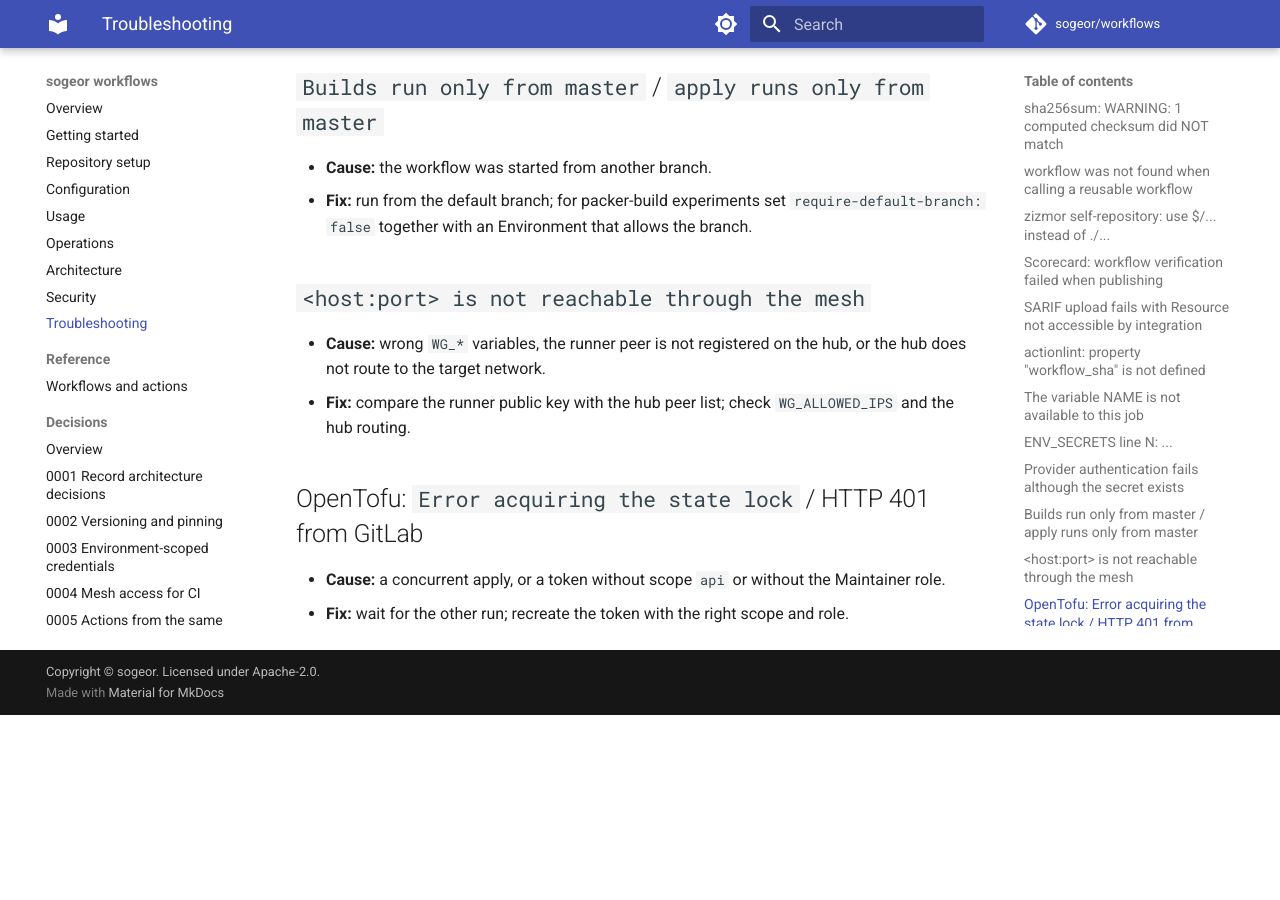
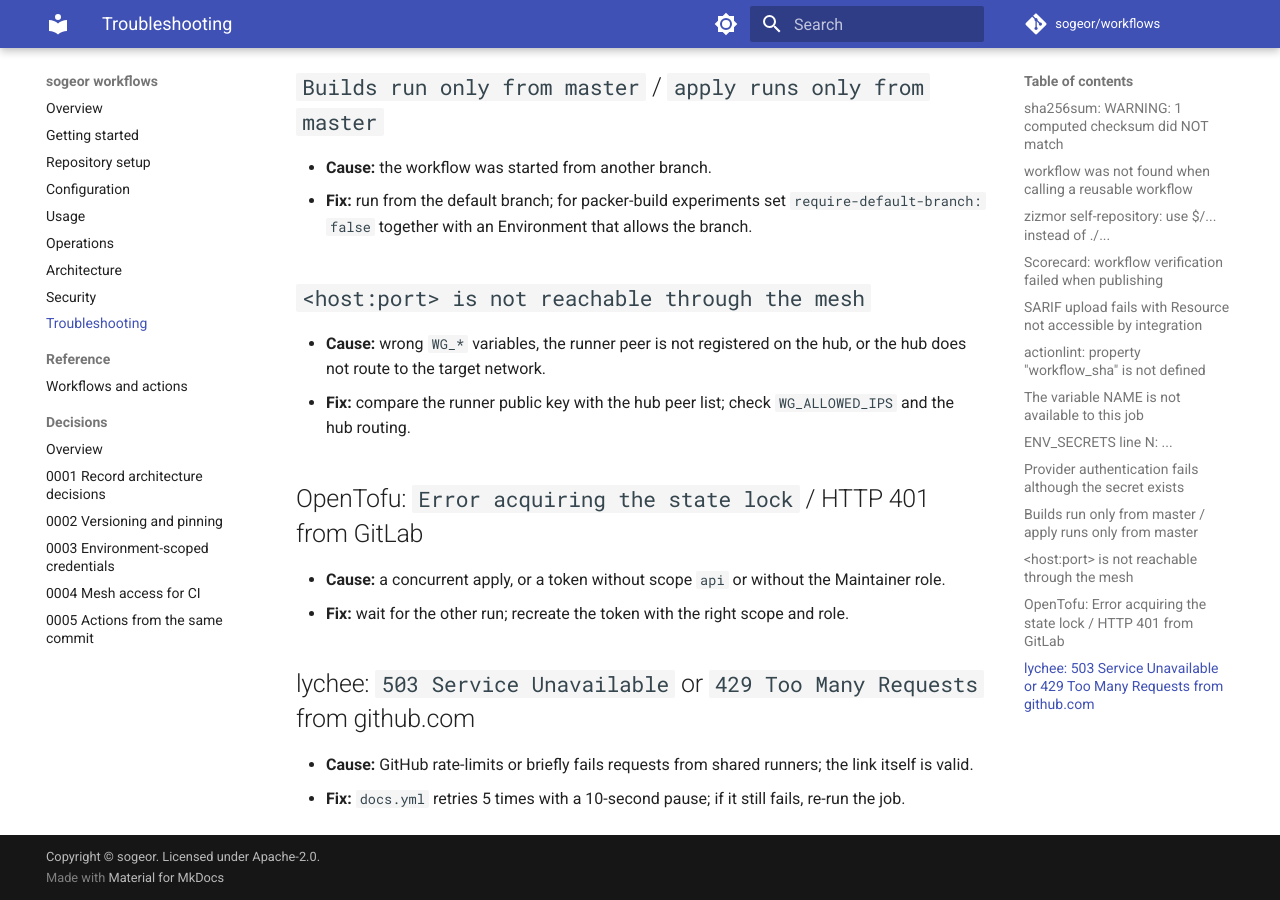
Before and after one commit to sogeor/workflows, an MkDocs documentation site: the page built from docs/troubleshooting.md, in a window 1280 px wide and 900 px high, scrolled down 1686 px. Built offline with MkDocs 1.6.1 and Material for MkDocs 9.7.7, drawn with Linux system fonts in a browser that asks for light colours; comment, search, counter and statistics services are not loaded; before the commit the page ends 2401 px from its top, so only the background shows below that.

Commit message:
ci(docs): retry lychee requests on transient errors

```diff
--- a/docs/troubleshooting.md
+++ b/docs/troubleshooting.md
@@ -64,3 +64,8 @@
 
 - **Cause:** a concurrent apply, or a token without scope `api` or without the Maintainer role.
 - **Fix:** wait for the other run; recreate the token with the right scope and role.
+
+## lychee: `503 Service Unavailable` or `429 Too Many Requests` from github.com
+
+- **Cause:** GitHub rate-limits or briefly fails requests from shared runners; the link itself is valid.
+- **Fix:** `docs.yml` retries 5 times with a 10-second pause; if it still fails, re-run the job.
```
Also changed, not shown: docs/configuration.md (+1 -1 lines), 1 other file.
